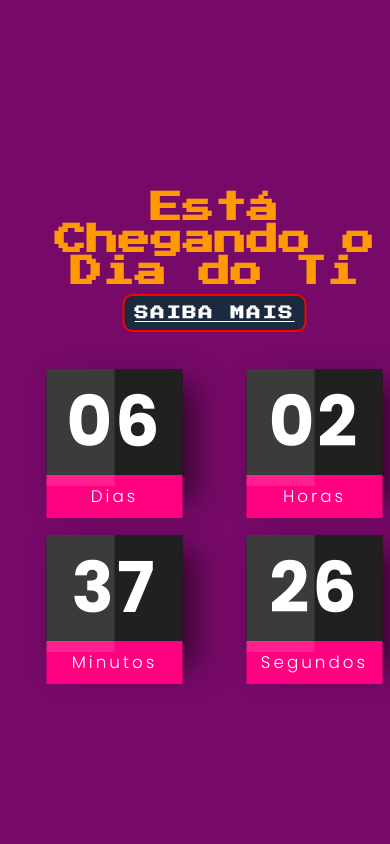
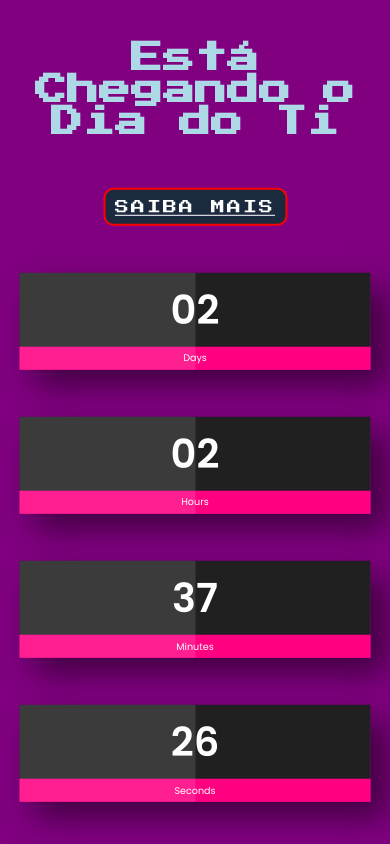
Before and after one commit to thiagojanus/diadot.i, a plain HTML site: page index.html in a window 390 px wide. Drawn offline with Linux system fonts and the light colour scheme.

Commit message:
Add files via upload

```diff
--- /dev/null
+++ b/css/index.css
@@ -0,0 +1,126 @@
+@import url('https://fonts.googleapis.com/css2?family=Press+Start+2P&display=swap');
+
+*{
+    padding: 0;
+    margin: 0;
+    box-sizing: border-box;
+    font-family: "Poppins",sans-serif;
+    color: #ffffff;
+}
+body{
+    background-color: #800080;
+}
+.countdown{
+    width: 80vw;
+    display: flex;
+    justify-content: space-around;
+    gap: 10px;
+    position: absolute;
+    transform: translate(-50%,-50%);
+    top: 50%;
+    left: 50%;
+}
+.box{
+    width: 28vmin;
+    height: 28vmin;
+    display: flex;
+    flex-direction: column;
+    align-items: center;
+    justify-content: space-evenly;
+    position: relative;
+    box-shadow: 15px 15px 30px rgba(0,0,0,0.5);
+    font-size: 16px;
+    margin-top: 9%;
+}
+.box:after{
+    content: "";
+    position: absolute;
+    background-color: rgba(255,255,255,0.12);
+    height: 100%;
+    width: 50%;
+    left: 0;
+}
+span.num{
+    background-color: #202020;
+    height: 100%;
+    width: 100%;
+    display: grid;
+    place-items: center;
+    font-weight: 600;
+    font-size: 5em;
+}
+span.text{
+    font-size: 1.2em;
+    background-color: #ff0080;
+    display: block;
+    width: 100%;
+    text-align: center;
+    padding: 0.5em 0;
+    font-weight: 400;
+}
+
+
+.botao-estilo-80 {
+    background-color: #1b2a3e; /* Cor de fundo do botão */
+    color: #fff; /* Cor do texto do botão */
+    font-size: 14px; /* Tamanho da fonte */
+    padding: 10px 10px; /* Espaçamento interno */
+    border: 2px solid #ff0000; /* Cor da borda do botão */
+    border-radius: 10px; /* Cantos arredondados */
+    text-transform: uppercase; /* Transforma o texto em maiúsculas */
+    letter-spacing: 2px; /* Espaçamento entre letras */
+    font-family: 'Press Start 2P', cursive; /* Usando a fonte Press Start 2P que mencionei anteriormente */
+    cursor: pointer; /* Altera o cursor para a mão quando passa por cima */
+    transition: background-color 0.3s, color 0.3s; /* Efeito de transição suave */
+    margin-top: 10%;
+
+        }
+
+.botao-estilo-80:hover {
+            background-color: #ff8800; /* Cor de fundo quando o mouse passa por cima */
+    color: #1b2a3e; /* Cor do texto quando o mouse passa por cima */
+
+        }
+
+.tituloo{
+            font-family: "Press Start 2P", cursive;
+                    font-size: 0,5em;
+                    color: #ADD8E6;
+                    text-align: center;
+                }
+
+@media screen and (max-width: 1024px){
+    .countdown{
+        width: 85vw;
+    }
+    .box{
+        height: 26vmin;
+        width: 26vmin;
+        font-size: 12px;
+    }
+}
+@media screen and (max-width: 768px){
+    .countdown{
+        width: 90vw;
+        flex-wrap: wrap;
+        gap: 30px;
+    }
+    .box{
+        width: calc( 50% - 40px );
+        height: 30vmin;
+        font-size: 14px;
+    }
+}
+@media screen and (max-width: 480px){
+    .countdown{
+        gap: 15px;
+    }
+    .box{
+        width: 100%;
+        height: 25vmin;
+        font-size: 8px;
+    }
+    .span.text{
+        font-size: 1.5em;
+    }
+}
--- a/index.html
+++ b/index.html
@@ -1,207 +1,41 @@
 <!DOCTYPE html>
 <html lang="en">
 <head>
-    <meta charset="UTF-8" />
-    <meta name="viewport" content="width=device-width, initial-scale=1.0" />
-    <link  rel="icon" href="img/favicon-16x16.png" type="image/x-icon">
-    <title>T.I DAY</title>
-    <link  rel="icon" href="img/logo 3favicon-32x32.png" type="image/x-icon">
-    <link rel="stylesheet" href="css/style.css">
+    <meta name="viewport" content="width=device-width, initial-scale=1.0">
+    <title>Countdown</title>
+    <!-- Google Font -->
+    <link href="https://fonts.googleapis.com/css2?family=Poppins:wght@400;600&display=swap" rel="stylesheet">
+    <!-- Stylesheet -->
+    <link rel="stylesheet" href="css/index.css">
+</head>
+<body>
+    <div class="countdown">
+        <h1 class="tituloo">Está Chegando o
 
-  </head>
-
-
-  <body>
-
-    <div class="countdown">
-        <h1 class="tituloo">Está Chegando o Dia do Ti
+            Dia do Ti
+            <br>
+        </h1>
         <a href="carregamento.html" class="botao-estilo-80">Saiba Mais</a>
-        </h1>
-
-
-
         <div class="box">
             <span class="num" data-days>00</span>
-          <span class="text">Dias</span>
+            <span class="text">Days</span>
         </div>
         <div class="box">
             <span class="num" data-hours>00</span>
-          <span class="text">Horas</span>
+            <span class="text">Hours</span>
         </div>
         <div class="box">
             <span class="num" data-minutes>00</span>
-          <span class="text">Minutos</span>
+            <span class="text">Minutes</span>
         </div>
         <div class="box">
             <span class="num" data-seconds>00</span>
-          <span class="text">Segundos</span>
+            <span class="text">Seconds</span>
         </div>
 
     </div>
 
-
-    <style>
-
-@import url('https://fonts.googleapis.com/css2?family=Press+Start+2P&display=swap');
-
-body {
-
-background-color:  #770a68;;
-
-  height: 100vh;
-
-  display: flex;
-
-  align-items: center;
-
-  justify-content: center;
-
-}
-
-
-        .titulo{
-            background-color: #000;
-            color: #ff7f00;
-        }
-        .titulo{
-            background-color: #ff7f00;
-            border: 2px solid #ff7f00;
-            color: #000;
-            font-family: "Press Start 2P", cursive;
-            font-size: 1.5em;
-            padding: 10px 20px;
-            text-decoration: none;
-            text-transform: uppercase;
-            letter-spacing: 2px;
-            transition: background-color 0.3s, color 0.3s;
-        }
-
-*{
-  padding: 0;
-  margin: 0;
-  box-sizing: border-box;
-  font-family: "Poppins",sans-serif;
-  color: #ffffff;
-}
-body{
-  background-color: #770a68;
-}
-
-.botao-estilo-80 {
-    background-color: #1b2a3e; /* Cor de fundo do botão */
-    color: #fff; /* Cor do texto do botão */
-    font-size: 14px; /* Tamanho da fonte */
-    padding: 10px 10px; /* Espaçamento interno */
-    border: 2px solid #ff0000; /* Cor da borda do botão */
-    border-radius: 10px; /* Cantos arredondados */
-    text-transform: uppercase; /* Transforma o texto em maiúsculas */
-    letter-spacing: 2px; /* Espaçamento entre letras */
-    font-family: 'Press Start 2P', cursive; /* Usando a fonte Press Start 2P que mencionei anteriormente */
-    cursor: pointer; /* Altera o cursor para a mão quando passa por cima */
-    transition: background-color 0.3s, color 0.3s; /* Efeito de transição suave */
-
-        }
-
-        .botao-estilo-80:hover {
-            background-color: #ff8800; /* Cor de fundo quando o mouse passa por cima */
-    color: #1b2a3e; /* Cor do texto quando o mouse passa por cima */
-
-        }
-
-.countdown{
-  width: 80vw;
-  display: flex;
-  justify-content: space-around;
-  gap: 10px;
-  position: absolute;
-  transform: translate(-50%,-50%);
-  top: 50%;
-  left: 50%;
-}
-.box{
-  width: 28vmin;
-  height: 28vmin;
-  display: flex;
-  flex-direction: column;
-  align-items: center;
-  justify-content: space-evenly;
-  position: relative;
-  box-shadow: 15px 15px 30px rgba(0,0,0,0.5);
-  font-size: 16px;
-}
-.box:after{
-  content: "";
-  position: absolute;
-  background-color: rgba(255,255,255,0.12);
-  height: 100%;
-  width: 50%;
-  left: 0;
-}
-span.num{
-  background-color: #202020;
-  height: 100%;
-  width: 100%;
-  display: grid;
-  place-items: center;
-  font-weight: 600;
-  font-size: 5em;
-}
-span.text{
-  font-size: 1.2em;
-  background-color: #ff0080;
-  display: block;
-  width: 100%;
-  text-align: center;
-  padding: 0.5em 0;
-  font-weight: 400;
-}
-.tituloo{
-    font-family: "Press Start 2P", cursive;
-            font-size: 0,5em;
-            color: rgb(255, 153, 0);
-            text-align: center;
-        }
-
-
-@media screen and (max-width: 1024px){
-  .countdown{
-      width: 85vw;
-  }
-  .box{
-      height: 26vmin;
-      width: 26vmin;
-      font-size: 12px;
-  }
-
-}
-@media screen and (max-width: 768px){
-  .countdown{
-      width: 90vw;
-      flex-wrap: wrap;
-      gap: 30px;
-  }
-  .box{
-      width: calc( 50% - 40px );
-      height: 30vmin;
-      font-size: 14px;
-  }
-}
-@media screen and (max-width: 480px){
-.countdown{
-      width: 90vw;
-      flex-wrap: wrap;
-      gap: 49px;
-  }
-  .box{
-      width: calc( 50% - 40px );
-      height: 30vmin;
-      font-size: 14px;
-  }
-}
-
-  </style>
-
-
+    <!-- Script -->
     <script src="js/app.js"></script>
-
 </body>
+</html>
--- a/js/app.js
+++ b/js/app.js
@@ -17,7 +17,7 @@ const countdown = () => {
 
   const timeLeft = targetDate - now;
 
-  const days = Math.floor(timeLeft / (1000 * 50 * 30 * 30 * 24));
+  const days = Math.floor(timeLeft / (1000 * 90 * 40 * 30 * 24));
   const hours = Math.floor(
     (timeLeft % (1000 * 60 * 60 * 24)) / (1000 * 60 * 60)
   );
```
Also changed, not shown: carregamento.html (+44 -22 lines). Lines whose indentation alone changed are shown as unchanged.
